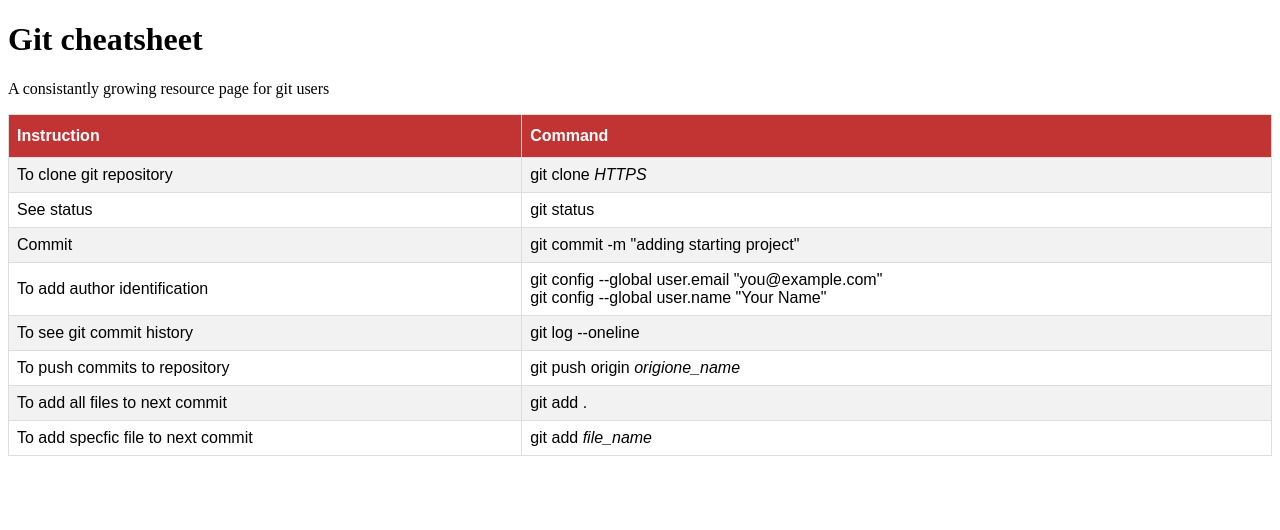
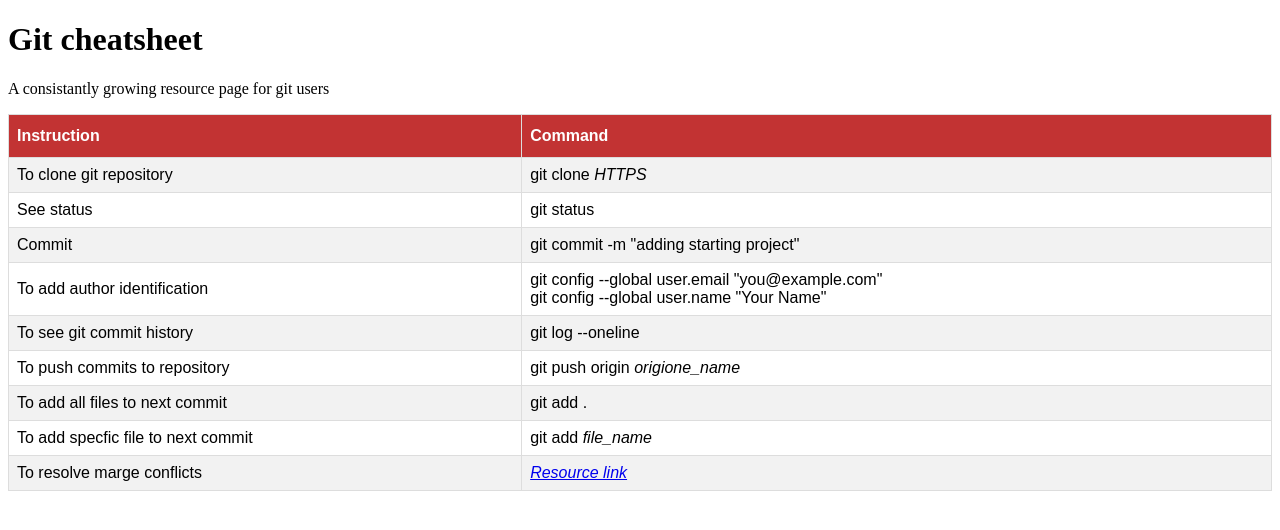
Before and after one commit to rakib313/Background-Generator, a plain HTML site: page index.html in a window 1280 px wide. Drawn offline with Linux system fonts and the light colour scheme.

Commit message:
added resolve marge conflict resource instruction

```diff
--- a/index.html
+++ b/index.html
@@ -47,6 +47,10 @@
             <td>To add specfic file to next commit</td>
             <td>git add <i>file_name</i></td>
         </tr>
+        <tr>
+            <td>To resolve marge conflicts</td>
+            <td><a target="_blank" href="https://docs.github.com/en/pull-requests/collaborating-with-pull-requests/addressing-merge-conflicts/resolving-a-merge-conflict-using-the-command-line"><i>Resource link</i></a></td>
+        </tr>
       </table>
 
 </body>
```
